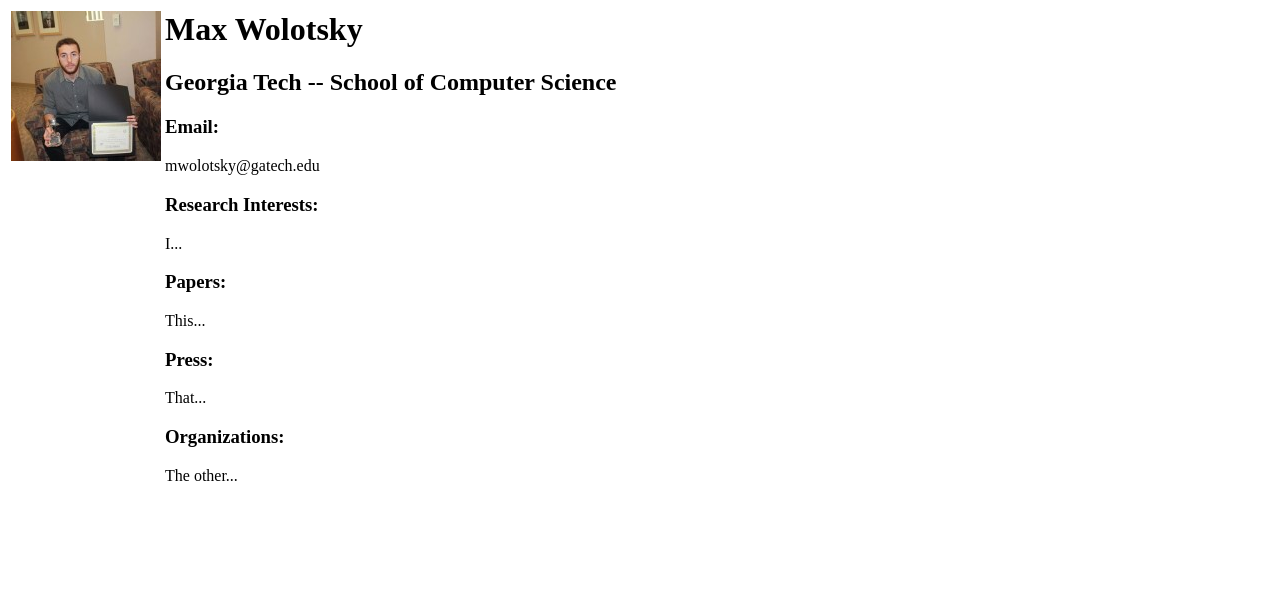
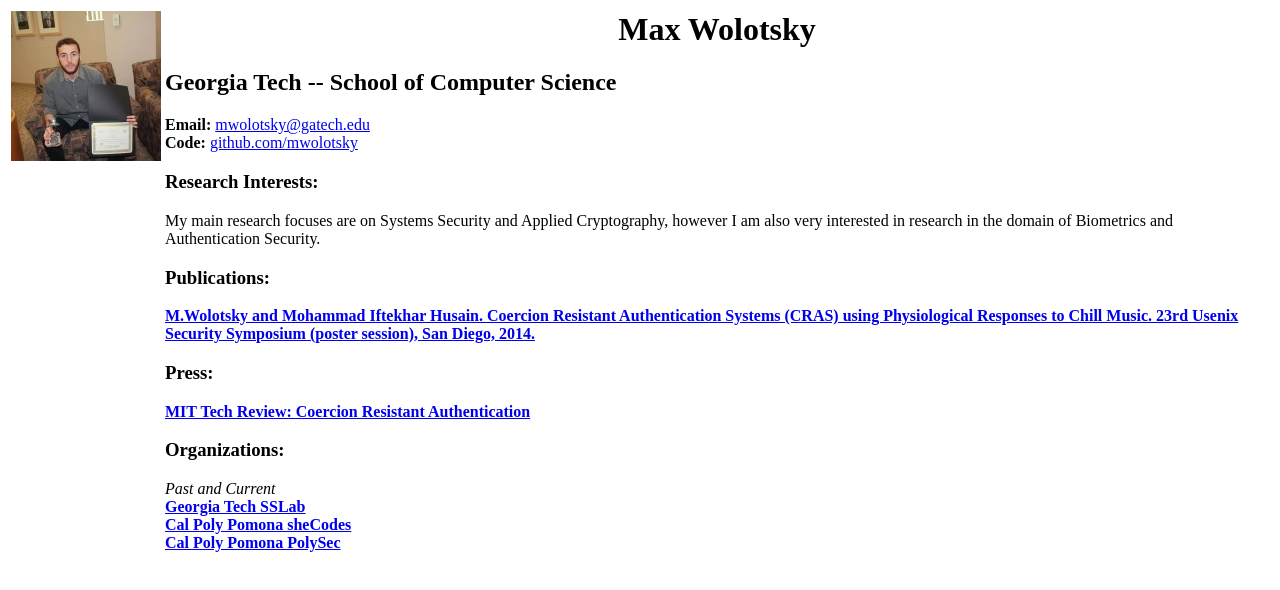
Before and after one commit to mwolotsky/mwolotsky.github.io, a plain HTML site: page index.html in a window 1280 px wide. Drawn offline with Linux system fonts and the light colour scheme.

Commit message:
Update all sections to simple overview

```diff
--- a/index.html
+++ b/index.html
@@ -6,17 +6,21 @@
                 <img src="max.jpg" align="top">
             </td>
             <td valign="top">
-                <h1>Max Wolotsky</h1>
+                <h1><center>Max Wolotsky</center></h1>
                 <h2>Georgia Tech -- School of Computer Science</h2>
-                <h3>Email: </h3> mwolotsky@gatech.edu
+                <b>Email:</b> <a href="mailto:mwolotsky@gatech.edu">mwolotsky@gatech.edu</a><br>
+                <b>Code:</b> <a href="https://github.com/mwolotsky">github.com/mwolotsky</a>
                 <h3>Research Interests:</h3>
-                I...
-                <h3>Papers:</h3>
-                This...
+                My main research focuses are on Systems Security and Applied Cryptography, however I am also very interested in research in the domain of Biometrics and Authentication Security.
+                <h3>Publications:</h3>
+                <a href="https://www.usenix.org/conference/usenixsecurity14/accepted-posters"> <b>M.Wolotsky and Mohammad Iftekhar Husain. Coercion Resistant Authentication Systems (CRAS) using Physiological Responses to Chill Music. 23rd Usenix Security Symposium (poster session), San Diego, 2014.</b></a>
                 <h3>Press:</h3>
-                That...
+                <a href="https://www.technologyreview.com/s/601445/how-to-make-passwords-that-cannot-be-compromised-by-torture-or-coercion/"><b>MIT Tech Review: Coercion Resistant Authentication</b></a>
                 <h3>Organizations:</h3>
-                The other...
+                <I>Past and Current</I></br>
+                <a href="https://sslab.gtisc.gatech.edu/"><b>Georgia Tech SSLab</b></a><br>
+                <a href="http://cpp-shecodes.org/"><b>Cal Poly Pomona sheCodes</b></a><br>
+                <a href="https://www.cpp.edu/~mihusain/polysec.html"><b>Cal Poly Pomona PolySec</b></a>
             </td>
         </tr>
     </tbody>
```
